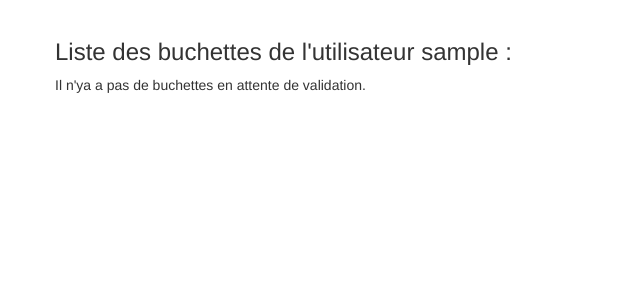
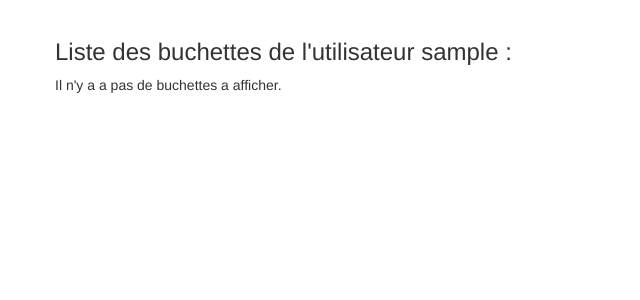
Before and after one commit to Lancey139/Buchettes, a Django app: page /buchettes_app/liste_buchettes/1/ in a window 1280 px wide. Shown: the part 51-351 px from the top of the page, without its empty margins (0-640 px from the left). Run offline with Django 3.2, Linux system fonts and the light colour scheme; the visitor is signed in with stand-in values (Sample User, id 1); data comes from the database, SQL or seed files in the repository; data that the repository does not hold is empty; some libraries are stand-ins or nearby versions.

Commit message:
Correction de petites erreurs dans les pages

```diff
--- a/templates/buchettes_app/home.html
+++ b/templates/buchettes_app/home.html
@@ -201,7 +201,7 @@ La Buch'App
 						</table>
 					</div>
 				{% else %}
-					<p>Il n'ya a pas de buchettes en attente de validation.</p>
+					<p>Il n'y a a pas de buchettes en attente de validation.</p>
 				{% endif %}
 
 			</div>
--- a/templates/buchettes_app/liste_buchettes.html
+++ b/templates/buchettes_app/liste_buchettes.html
@@ -59,7 +59,7 @@ La Buch'App
                 </table>
             </div>
         {% else %}
-            <p>Il n'ya a pas de buchettes en attente de validation.</p>
+            <p>Il n'y a a pas de buchettes a afficher.</p>
         {% endif %}
 
 
```
